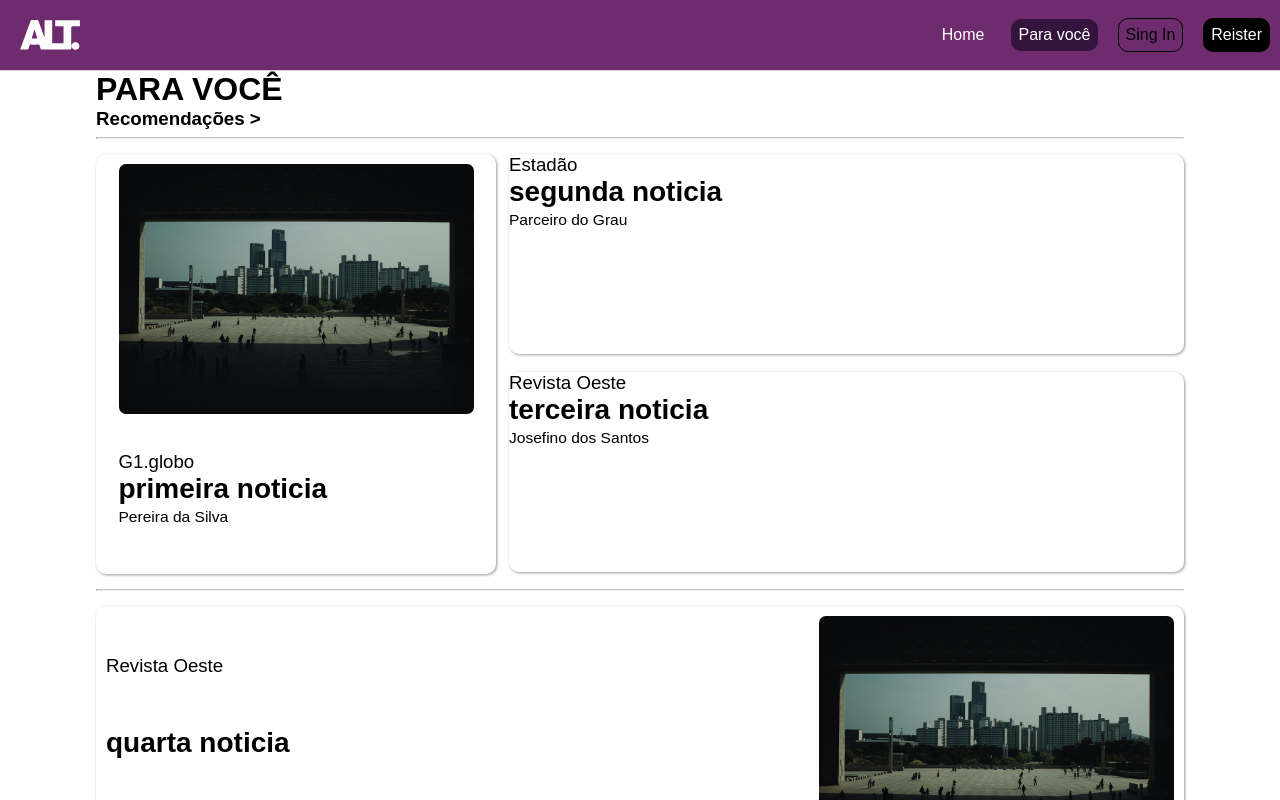
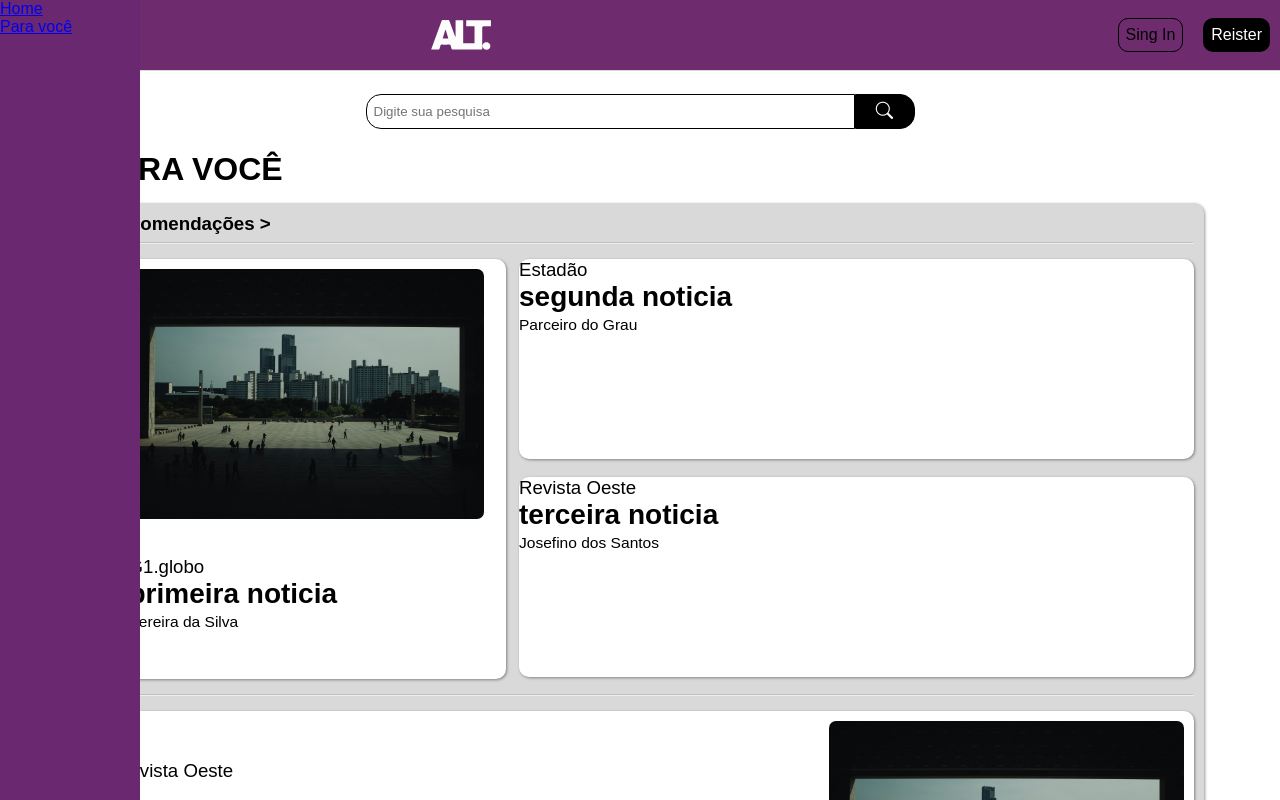
Before and after one commit to aeelmesq/TCC, a React (Create React App) app: page /forYou in a window 1280 px wide. Shown: the top 800 px of the page. Built offline with nearby package versions, Linux system fonts and the light colour scheme.

Commit message:
update router

```diff
--- /dev/null
+++ b/src/StyleComponents/AsideBar.css
@@ -0,0 +1,17 @@
+@import url("./presets/colors.css");
+
+.AsideBar {
+    position: fixed;
+    height: 100dvh;
+    width: 50px;
+    z-index: 19;
+    overflow: hidden;
+    transition: 0.5s;
+    background-color: var(--main_color);
+    top: 0;
+    left: 0;
+}
+
+.AsideBar:hover {
+    width: 140px;
+}
--- a/src/StyleComponents/ForYou.css
+++ b/src/StyleComponents/ForYou.css
@@ -1,7 +1,7 @@
 @import url("presets/colors.css");
 @import url("presets/presets.css");
 
-.grid-2 {
+.block.grid-2 {
  display: grid;
  grid-template-columns: 400px 2fr;
  row-gap: 15px;
--- a/src/StyleComponents/Header.css
+++ b/src/StyleComponents/Header.css
@@ -29,8 +29,9 @@
 }
 
 #left {
-    width: 12%;
+    width: 70%;
     display: flex;
+    justify-content: center;
     float: left;
     height: 100%;
     align-items: center;
@@ -39,7 +40,7 @@
 
 /*estilos do menu*/
 #right {
-    width: 96%;
+    width: 30%;
     display: flex;
     float: right;
     align-items: center;
@@ -66,10 +67,6 @@
     padding: 7px;
     border-radius: 10px;
 }
-.menu li a.on {
-    animation: Press linear 0.2s;
-}
-
 
 .menu li a.on {
     background-color: #34143c;
--- /dev/null
+++ b/src/components/AsideBar/AsideBar.js
@@ -0,0 +1,17 @@
+import { Menu, MenuItem } from "./Menu";
+import "../../StyleComponents/AsideBar.css";
+
+export default function AsideBar() {
+  return (
+    <>
+      <Menu style={"AsideBar"}>
+        <MenuItem path={"ALT/"} isActive={"on"} isPending={"of"}>
+          Home
+        </MenuItem>
+        <MenuItem path={"/forYou"} isActive={"on"} isPending={"of"}>
+          Para você
+        </MenuItem>
+      </Menu>
+    </>
+  );
+}
--- /dev/null
+++ b/src/components/AsideBar/Menu.js
@@ -0,0 +1,22 @@
+import { NavLink } from "react-router-dom";
+
+export function MenuItem({ path, isActive, isPending, ...components }) {
+  return (
+    <li>
+      <NavLink
+        to={path}
+        className={(onActive) => (onActive ? isActive : isPending)}
+      >
+        {components.children}
+      </NavLink>
+    </li>
+  );
+}
+
+export function Menu({ style, ...components }) {
+  return (
+    <aside className={style}>
+      <ul>{components.children}</ul>
+    </aside>
+  );
+}
--- a/src/components/Header/Header.js
+++ b/src/components/Header/Header.js
@@ -1,8 +1,7 @@
 import "../../StyleComponents/Header.css";
 import DbButton from "./DbButton.js";
-import Menu from "./Menu.js";
 import logo from "../../logo.svg";
-import { useState, useRef, useEffect  } from "react";
+import { useState, useRef, useEffect } from "react";
 
 function Header() {
   const [windonwScrollY, setWindonwScrollY] = useState(0);
@@ -81,7 +80,6 @@ function Header() {
           >
             X
           </button>
-          <Menu />
           <DbButton
             link1={"?menu=SingIn&page=2"}
             output1={"Sing In"}
--- a/src/components/Header/Menu.js
+++ /dev/null
@@ -1,29 +0,0 @@
-import { NavLink } from "react-router-dom";
-
-function MenuItem({ link, label }) {
-  return (
-    <>
-      <li className="MenuItem">
-        <NavLink
-          to={link}
-          className={({ isActive }) => (isActive ? "on" : "of")}
-        >
-          {label}
-        </NavLink>
-      </li>
-    </>
-  );
-}
-
-function Menu() {
-  return (
-    <>
-      <ul className="menu">
-        <MenuItem link={"ALT/"} label={"Home"} />
-        <MenuItem link={"/forYou"} label={"Para você"} />
-      </ul>
-    </>
-  );
-}
-
-export default Menu;
--- a/src/components/Main/Pages/Home/Home.js
+++ b/src/components/Main/Pages/Home/Home.js
@@ -2,12 +2,10 @@ import SeusAssuntos from "./components/seusAssuntos/defaultBlock";
 import SeusInteresses from "./components/seusInteresses/defaultBlock";
 import SuasNoticias from "./components/suasNoticias/defaultBlock";
 import Destaques from "../../../Pages/Home/components/destaques/DefaultBlock";
-import { Link } from "react-router-dom";
 
 function Home() {
   return (
     <section>
-      <Link to="/forYou">f</Link>
       <Destaques title={"Destaques"} style={"sectionBlock"} />
       <SuasNoticias title={"Suas Notícias"} style={"sectionBlock"} />
       <SeusInteresses title={"Seus Interesses"} style={"sectionBlock"} />
--- a/src/components/Others/Container/DefaultBlock.js
+++ b/src/components/Others/Container/DefaultBlock.js
@@ -1,14 +1,18 @@
 import Footer from "../../Footer/Footer";
 import Header from "../../Header/Header";
+import SearchBar from "../../Header/SearchBar/SearchBar";
 import BtnScrollUp from "../BtnScrollUp/BtnScrollUp";
+import AsideBar from "../../AsideBar/AsideBar";
 
-export default function Container(componenst, { router }) {
+export default function Container(componenst) {
   return (
     <>
       <Header />
-      <BtnScrollUp />
+      <AsideBar />
+      <SearchBar />
       <main className="container">{componenst.children}</main>
       <Footer />
+      <BtnScrollUp />
     </>
   );
 }
--- a/src/components/Pages/ForYou/components/Recomendacoes/defautBlock.js
+++ b/src/components/Pages/ForYou/components/Recomendacoes/defautBlock.js
@@ -1,5 +1,6 @@
 import { noticias } from "../../../../Main/Pages/Home/data";
 import TableNews from "./TableNews";
+import "../../../../../StyleComponents/Pages.css";
 
 export default function Recomendacoes() {
   return (
--- a/src/index.js
+++ b/src/index.js
@@ -1,7 +1,6 @@
 import React from "react";
 import ReactDOM from "react-dom/client";
 import "./index.css";
-import App from "./App";
 import reportWebVitals from "./reportWebVitals";
 import { QueryClient, QueryClientProvider } from "@tanstack/react-query";
 import router from "./components/paths/router";
```
